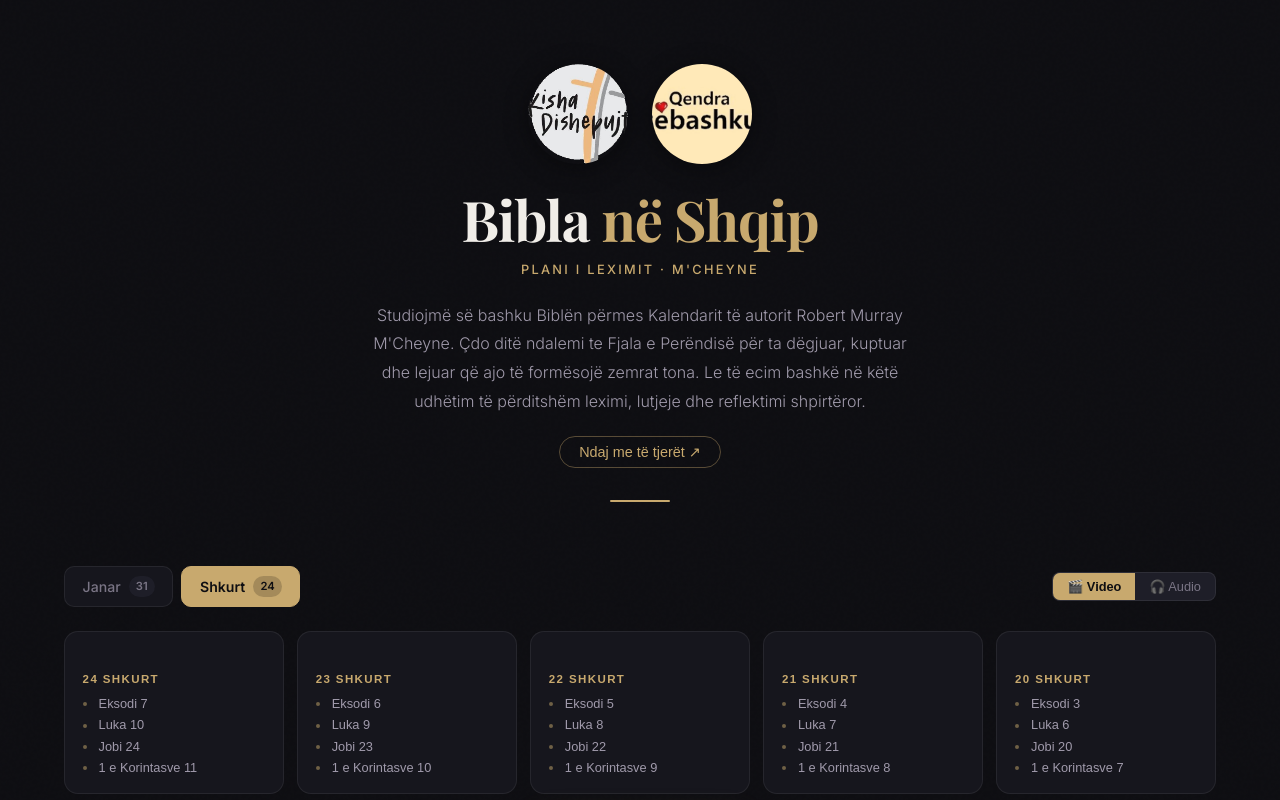
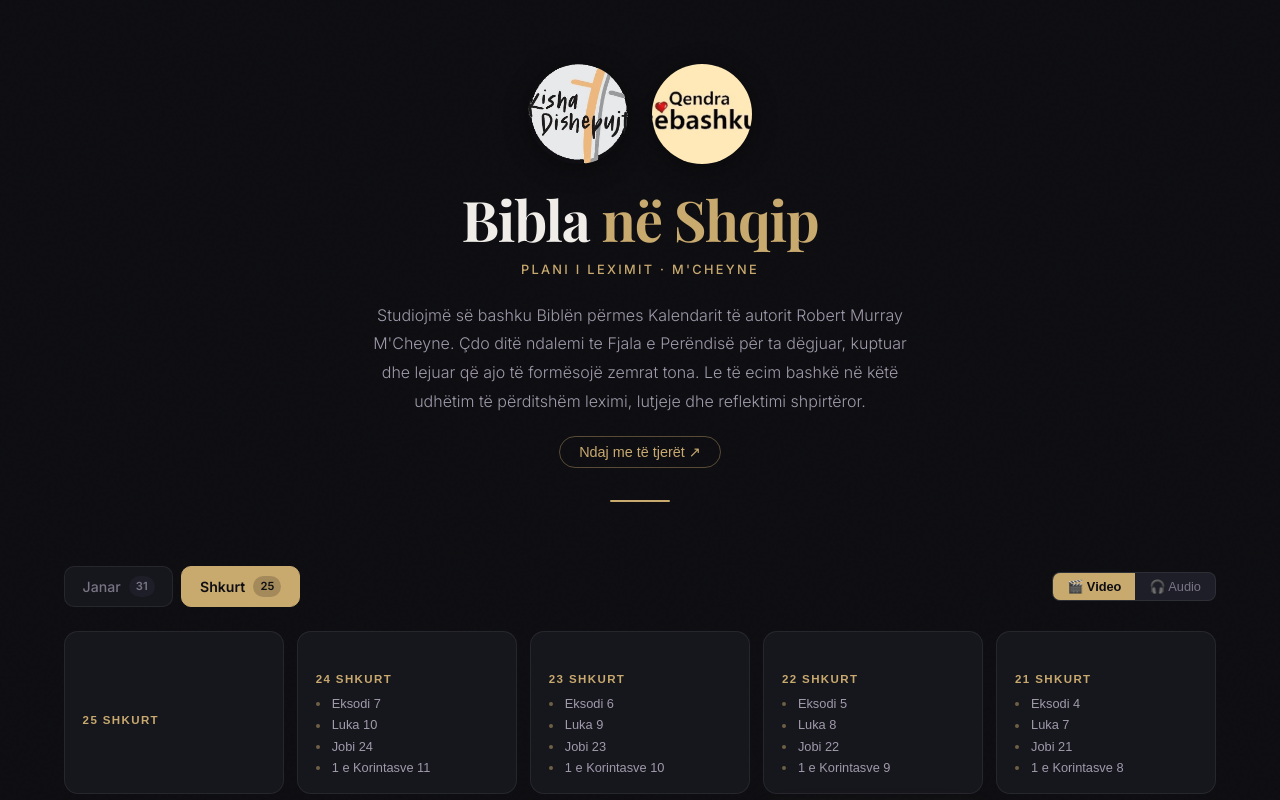
Before and after one commit to jeffandmeredith-max/bibla-shqip, a React (Vite) app: page / in a window 1280 px wide. Shown: the top 800 px of the page. Built offline with nearby package versions, Linux system fonts and the light colour scheme.

Commit message:
chore: daily update 2026-02-25

```diff
--- a/src/data/february.js
+++ b/src/data/february.js
@@ -587,5 +587,11 @@ export const february = [
         "start": 692
       }
     ]
+  },
+  {
+    "day": 25,
+    "date": "25 Shkurt",
+    "videoId": "zZfxfrpO_r4",
+    "readings": []
   }
 ]
```
